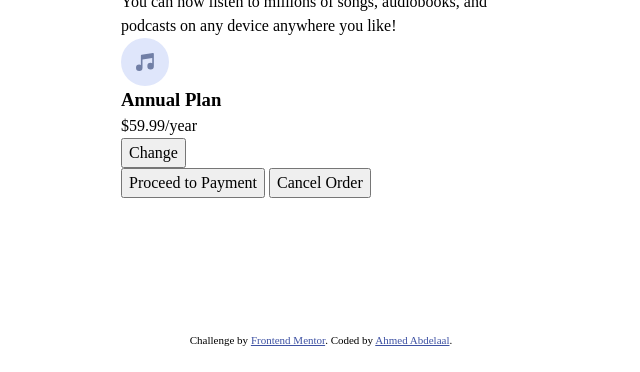
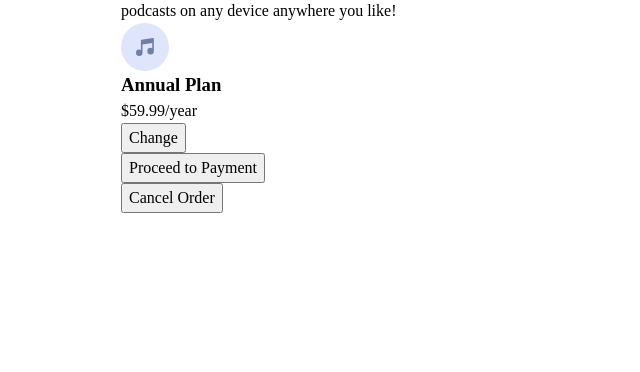
Before and after one commit to shrki416/order-summay-component, a plain HTML site: page index.html in a window 1280 px wide. Shown: the part 428-800 px from the top of the page, without its empty margins (319-959 px from the left). Drawn offline with Linux system fonts and the light colour scheme.

Commit message:
Change up layout

```diff
--- a/index.html
+++ b/index.html
@@ -18,29 +18,35 @@
   </head>
   <body>
     <div class="container">
-      <img src="./images/illustration-hero.svg" alt="hero" />
-      <h1>Order Summary</h1>
-      <p>
+      <img src="./images/illustration-hero.svg" alt="hero" class="hero-img" />
+
+      <h1 class="title">Order Summary</h1>
+      <p class="description">
         You can now listen to millions of songs, audiobooks, and podcasts on any
         device anywhere you like!
       </p>
+      <div class="plan-container">
+        <div>
+          <img
+            src="./images/icon-music.svg"
+            alt="music icon"
+            class="plan-img"
+          />
+        </div>
+        <div>
+          <h3 class="plan-title">Annual Plan</h3>
+          <p class="plan-price">$59.99/year</p>
+        </div>
+        <div>
+          <button class="plan-cta">Change</button>
+        </div>
+      </div>
       <div>
-        <img src="./images/icon-music.svg" alt="music icon" />
-        <div>
-          <h3>Annual Plan</h3>
-          <p>$59.99/year</p>
-        </div>
-        <button>Change</button>
+        <button class="proceed-btn">Proceed to Payment</button>
       </div>
-      <button>Proceed to Payment</button>
-      <button>Cancel Order</button>
-    </div>
-
-    <div class="attribution">
-      Challenge by
-      <a href="https://www.frontendmentor.io?ref=challenge" target="_blank"
-        >Frontend Mentor</a
-      >. Coded by <a href="https://aa-dev.io">Ahmed Abdelaal</a>.
+      <div>
+        <button class="cancel-btn">Cancel Order</button>
+      </div>
     </div>
   </body>
 </html>
```
